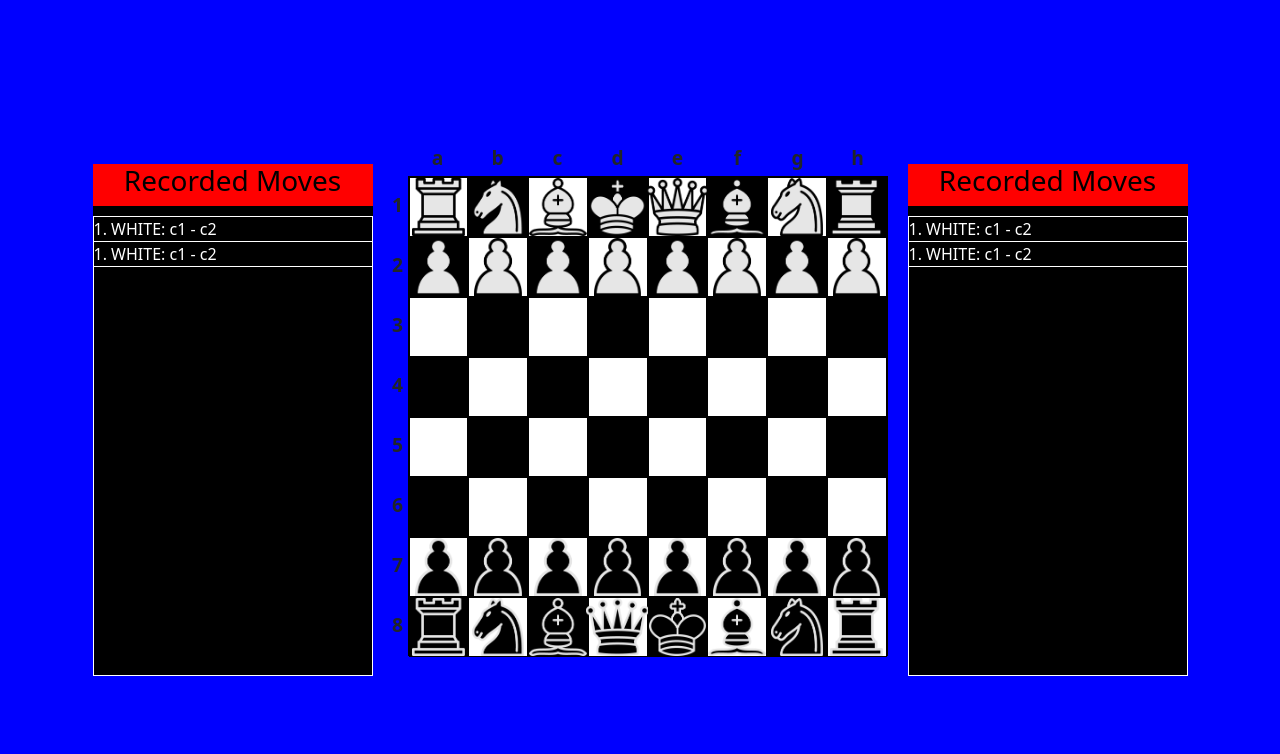
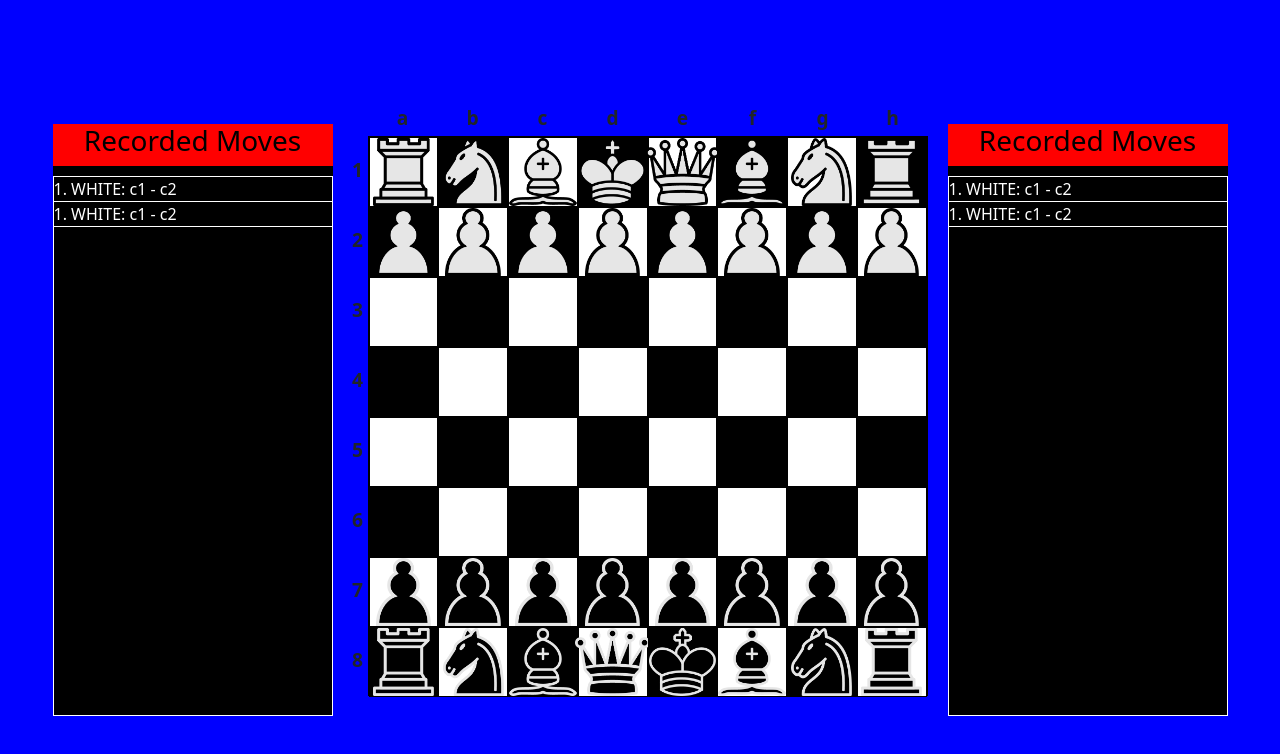
Before and after one commit to Srutarshi-Ghosh/chess, a React (Create React App) app: page / in a window 1280 px wide. Shown: the top 754 px of the page. Built offline with nearby package versions, Linux system fonts and the light colour scheme.

Commit message:
Changed styles

```diff
--- a/src/styles/Chess.module.css
+++ b/src/styles/Chess.module.css
@@ -10,8 +10,8 @@
 
 .board-container {
 	border: 1px solid black;
-	height: 60vmin;
-	width: 60vmin;
+	height: 70vmin;
+	width: 70vmin;
 }
 
 .game-area {
--- a/src/styles/Square.module.css
+++ b/src/styles/Square.module.css
@@ -1,7 +1,7 @@
 .square-dimensions {
 	display: flex;
 	width: calc(100% / 8);
-	height: calc(60vmin / 8);
+	height: calc(70vmin / 8);
 }
 
 .square {
```
